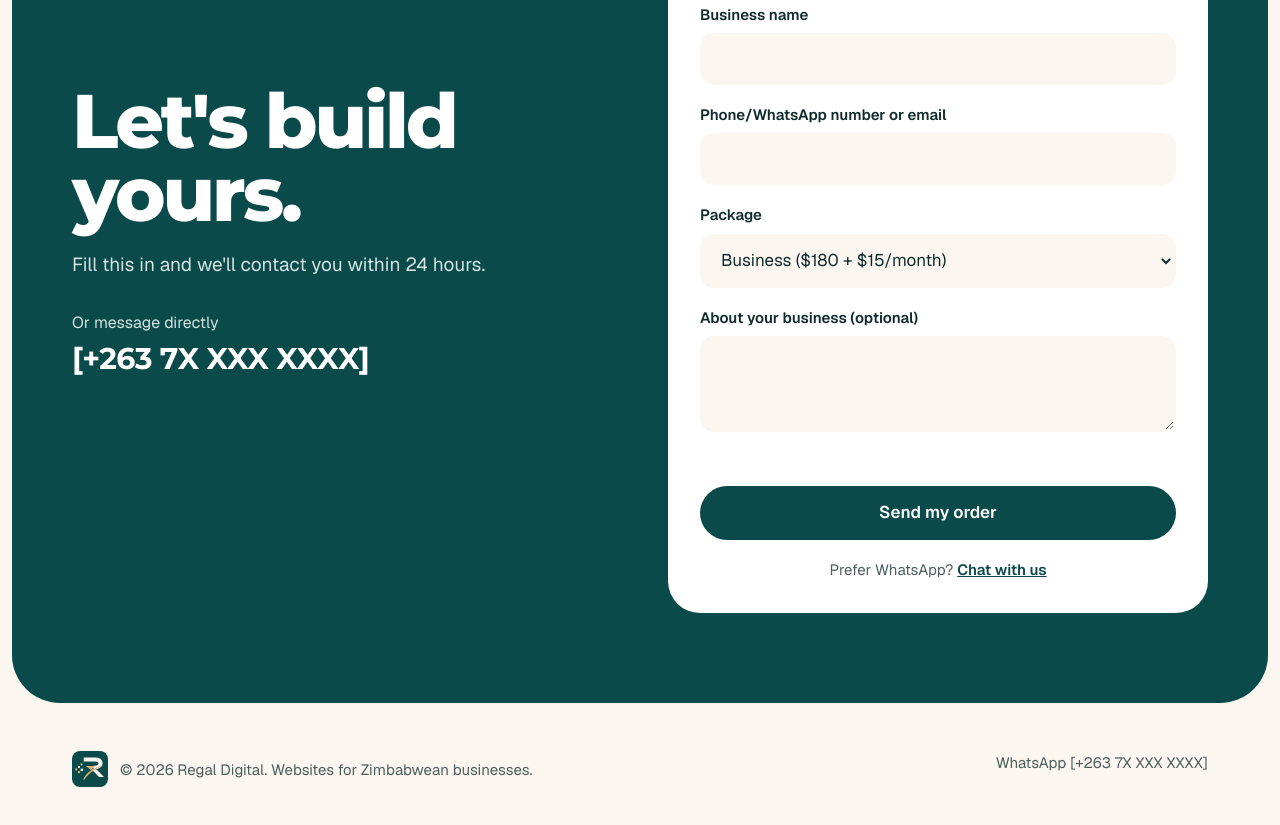
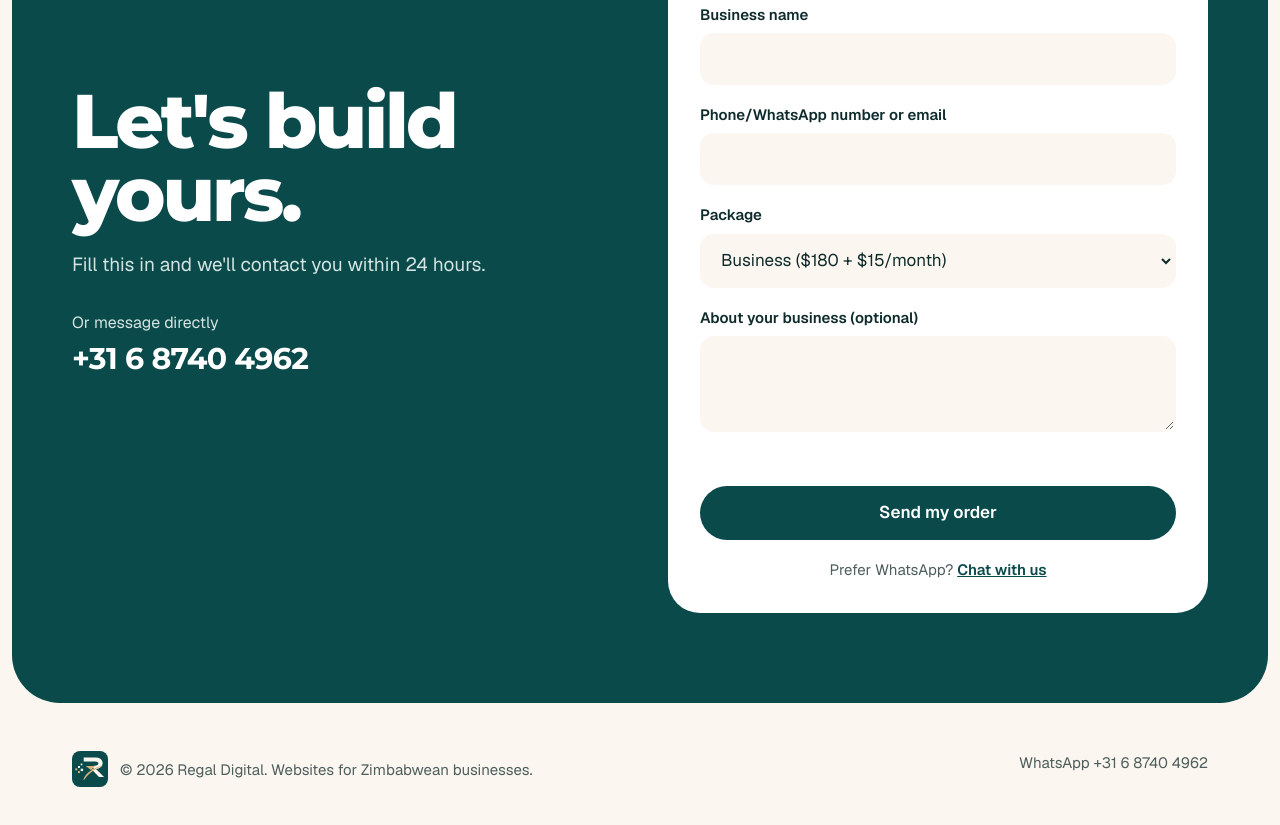
Before and after one commit to afrongelicevents-ui/Regaldigital-, a website: page public/index.html in a window 1280 px wide. Shown: the part 4320-5145 px from the top of the page. Drawn offline with nearby package versions, Linux system fonts and the light colour scheme.

Commit message:
Add WhatsApp number
Co-Authored-By: Claude Opus 5.5 <noreply@anthropic.com>
Claude-Session: https://claude.ai/code/session_01BEVQgSEibqtQtciWpjMfSU

```diff
--- a/public/index.html
+++ b/public/index.html
@@ -384,7 +384,7 @@ footer .wrap{display:flex;flex-wrap:wrap;justify-content:space-between;gap:12px}
 <div>
 <h2 class="sec-h">Let's build yours.</h2>
 <p class="sec-p">Fill this in and we'll contact you within 24 hours.</p>
-<p class="wa">Or message directly<b>[+263 7X XXX XXXX]</b></p>
+<p class="wa">Or message directly<b>+31 6 8740 4962</b></p>
 </div>
 <form id="orderForm" novalidate>
 <label for="f-name">Your name<input id="f-name" autocomplete="name"></label>
@@ -428,13 +428,13 @@ footer .wrap{display:flex;flex-wrap:wrap;justify-content:space-between;gap:12px}
     <path d="M58 186 C70 150 104 122 150 104 C168 97 182 93 192 92 C160 104 128 122 104 142 C86 157 72 172 62 190 Z" fill="#D9B27A"/>
   </g></g>
 </svg>© 2026 Regal Digital. Websites for Zimbabwean businesses.</span>
-<span>WhatsApp [+263 7X XXX XXXX]</span>
+<span>WhatsApp +31 6 8740 4962</span>
 </div>
 </footer>
 
 <script>
 // Your WhatsApp number: country code + number, digits only (e.g. 263771234567)
-var WHATSAPP_NUMBER = "263000000000";
+var WHATSAPP_NUMBER = "31687404962";
 
 (function(){
   var tabs = [].slice.call(document.querySelectorAll('[data-t]'));
```
